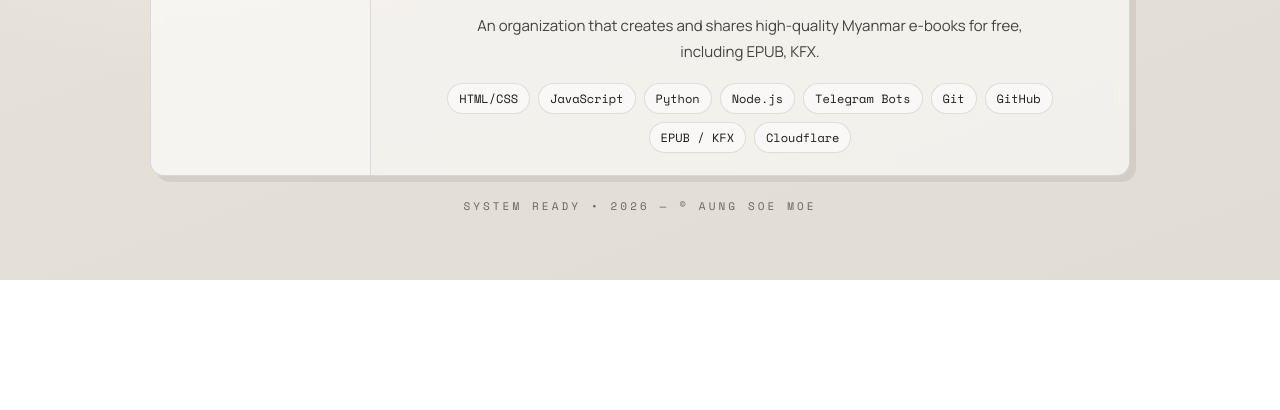
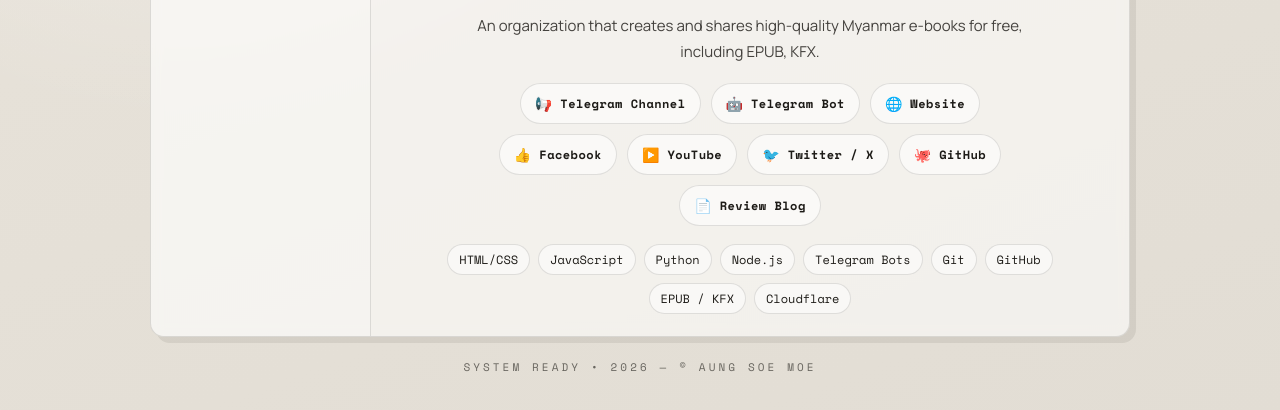
Before and after one commit to whispermmepub/my-portfolio, a plain HTML site: page index.html in a window 1280 px wide. Shown: the part 520-930 px from the top of the page. Before the commit the page ends 800 px from the top, so only its background shows below. Drawn offline with nearby package versions, Linux system fonts and the light colour scheme.

Commit message:
Add quick links under profile bio (Review links)

```diff
--- a/script.js
+++ b/script.js
@@ -24,6 +24,18 @@
     telegram_bot: "https://t.me/grouphelpwhisper_bot",
     website: "https://saroatsin.com",
   },
+
+  // ── Quick links (about tab) ──
+  links: [
+    ["Telegram Channel", "https://t.me/TheBookR", "📢"],
+    ["Telegram Bot", "https://t.me/grouphelpwhisper_bot", "🤖"],
+    ["Website", "https://saroatsin.com", "🌐"],
+    ["Facebook", "https://www.facebook.com/mmebookwhisper/", "👍"],
+    ["YouTube", "https://www.youtube.com/@whisperofwordsebook", "▶️"],
+    ["Twitter / X", "https://x.com/whisperw69842", "🐦"],
+    ["GitHub", "https://github.com/whispermmepub", "🐙"],
+    ["Review Blog", "https://youthsbookreflections.blogspot.com", "📄"],
+  ],
 
   // ── Skills (အမည်, tag) ──
   skills: {
@@ -222,6 +234,13 @@
       </div>
     </div>
     <p class="about-bio">${escapeHtml(CONFIG.bio)}</p>
+    <div class="about-links">
+      ${CONFIG.links.map(([label, href, icon]) => `
+        <a class="mini-link" href="${escapeAttr(href)}" target="_blank" rel="noopener">
+          <span class="mini-icon">${icon}</span>
+          <span class="mini-label">${escapeHtml(label)}</span>
+        </a>`).join("")}
+    </div>
     <div class="chip-row" id="about-chips"></div>
     ${CONFIG.email ? `
     <div class="email-row">
--- a/styles.css
+++ b/styles.css
@@ -230,6 +230,36 @@
 
 .chip-row { display: flex; flex-wrap: wrap; gap: 8px; margin-top: 18px; }
 #tab-about .chip-row { justify-content: center; }
+
+/* About quick links */
+.about-links {
+  display: flex;
+  flex-wrap: wrap;
+  gap: 10px;
+  justify-content: center;
+  margin-top: 18px;
+  max-width: 560px;
+  margin-left: auto;
+  margin-right: auto;
+}
+.mini-link {
+  display: inline-flex;
+  align-items: center;
+  gap: 8px;
+  font-family: var(--mono);
+  font-size: 12px;
+  font-weight: 700;
+  color: var(--ink);
+  text-decoration: none;
+  padding: 9px 14px;
+  background: rgba(255, 255, 255, 0.55);
+  border: 1px solid var(--line);
+  border-radius: 999px;
+  transition: transform 0.12s ease, box-shadow 0.12s ease, background 0.15s ease;
+}
+.mini-link:hover { transform: translateY(-2px); box-shadow: 3px 3px 0 rgba(29, 27, 23, 0.1); background: rgba(255, 255, 255, 0.85); }
+.mini-icon { font-size: 14px; }
+.mini-label { letter-spacing: 0.04em; }
 #tab-about .section-label { text-align: center; }
 #tab-about .section-label::before { content: ""; }
 .chip {
```
